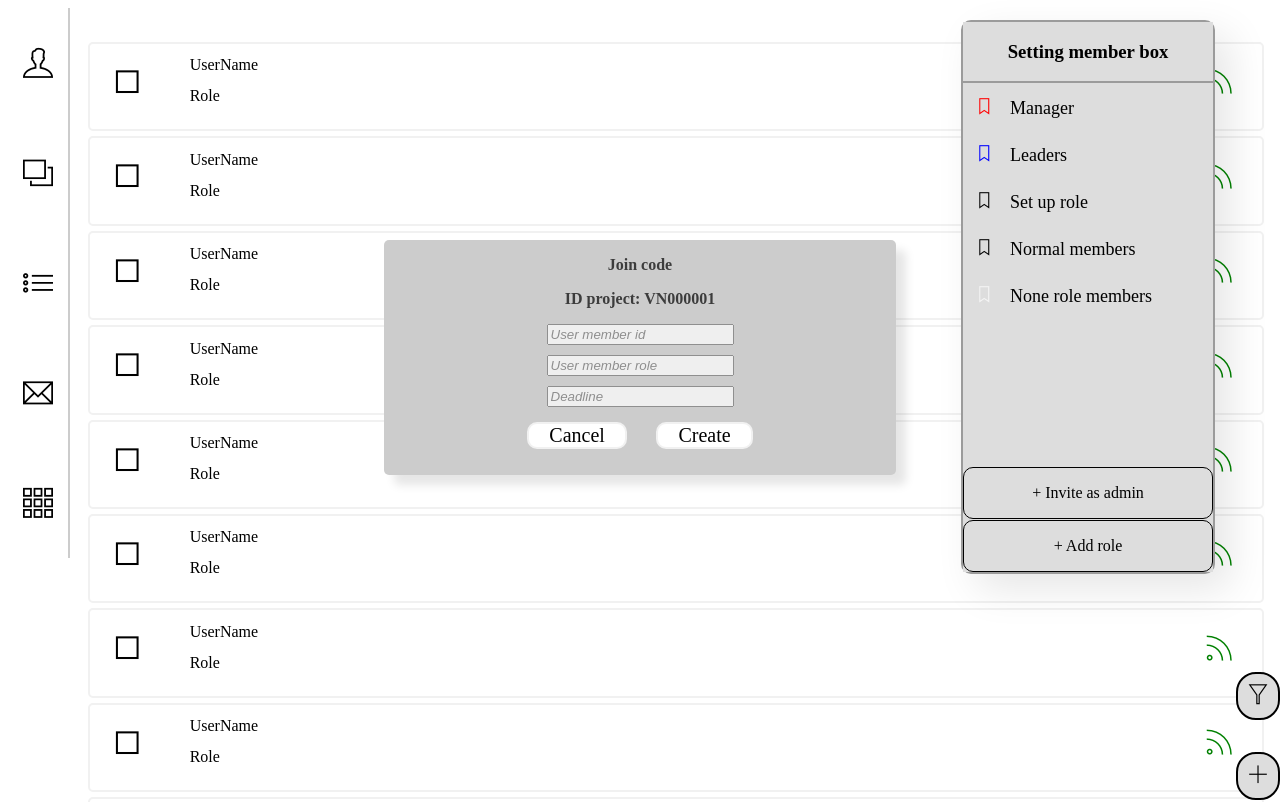
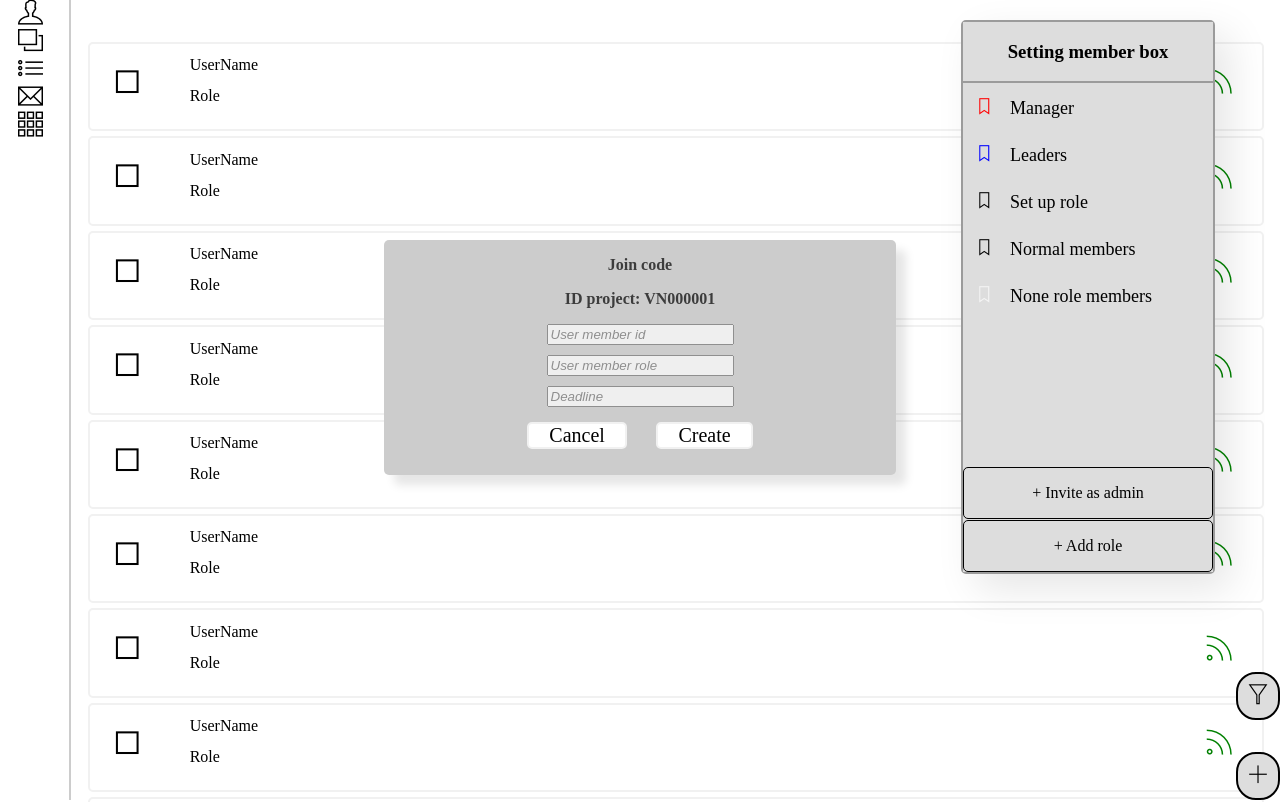
Before and after one commit to KaiDong644/PAS-project, a website: page public/Members.html in a window 1280 px wide. Shown: the top 802 px of the page. Drawn offline with Linux system fonts and the light colour scheme.

Commit message:
fix sidebar

```diff
--- a/public/Members.html
+++ b/public/Members.html
@@ -9,11 +9,11 @@
 </head>
 <body class="col-full">
     <div class="col sidebar">
-        <a href="MyInfo.html"><i class="row ti-user"></i></a>
-        <a href="ProjectManage.html"><i class="row ti-layers"></i></a>
-        <a href="Members.html"><i class="row ti-list"></i></a>
-        <a href="Chat.html"><i class="row ti-email"></i></a>
-        <a href="MyProject.html"><i class="row ti-layout-grid3"></i></a>
+        <a href="MyInfo.html"><i class="row sidebarIcon ti-user"></i></a>
+        <a href="ProjectManage.html"><i class="row sidebarIcon ti-layers"></i></a>
+        <a href="Members.html"><i class="row sidebarIcon ti-list"></i></a>
+        <a href="Chat.html"><i class="row sidebarIcon ti-email"></i></a>
+        <a href="MyProject.html"><i class="row sidebarIcon ti-layout-grid3"></i></a>
     </div>
 
     <div class="col-full content">
--- a/src/css/style.css
+++ b/src/css/style.css
@@ -31,10 +31,10 @@ a {
     margin-top: 16px !important;
 }
 
-.row {
+/* .row {
     margin-left: -10%;
     margin-right: -8px;
-}
+} */
 
 .generalInfo > .row {
     margin-left: 0;
@@ -47,7 +47,7 @@ a {
     clear: both;
 }
 .col {
-    padding-left: 5px;
+    padding-left: 10px;
     padding-right: 5px;
     float: left;
 }
@@ -66,7 +66,14 @@ a {
 
 .sidebar {
     position: fixed;
+    top: 0;
+    bottom: 0;
+    padding-right: 2%;
     border-right: 2px solid #ccc;
+}
+
+.sidebarIcons{
+    margin-left: 20px;
 }
 
 .box {
@@ -77,12 +84,15 @@ a {
 
 .sidebar a i {
     color: black;
-    text-decoration: none;
-    display: block;
-    line-height: 110px;
-    margin-left: 10px;
-    margin-right: 10px;
-    font-size: 30px;
+    top: 0;
+    bottom: 0;
+    /* line-height: 100px; */
+    font-size: 25px;
+}
+
+.sidebarIcon{
+    top: 0;
+    bottom: 0;
 }
 
 .sidebar a {
@@ -236,7 +246,7 @@ a {
 
 .confirmationButton {
     border: 2px solid #f1f1f1;
-    border-radius: 10px;
+    border-radius: 5px;
     background-color: white;
     padding: 0 20px;
     margin-top: 1%;
@@ -256,7 +266,7 @@ a {
     background-color: #ddd;
     box-shadow: 15px 15px 40px rgba(0, 0, 0, 0.1);
     border: #9b9b9b solid 2px;
-    border-radius: 10px;
+    border-radius: 5px;
     height: 550px;
     width: 250px;
     float: right;
@@ -295,7 +305,7 @@ a {
 
 .settingMemberFoot .functionKey, .settingRole{
     border: 1px solid #000;
-    border-radius: 10px;
+    border-radius: 5px;
 }
 
 .settingMemberFoot .functionKey{
@@ -351,7 +361,7 @@ a {
     padding: 10px 30px;
     margin: 2% 10%;
     display: block;
-    border-radius: 10px;
+    border-radius: 5px;
     width: 200px;
     flex-wrap: wrap;
 }
@@ -368,7 +378,7 @@ a {
 }
 
 .followProjectBox {
-    border-radius: 10px;
+    border-radius: 5px;
     font-size: 20px;
     margin: 0 5%;
 }
@@ -380,7 +390,7 @@ a {
 .projectJoin {
     background-color: #ccc;
     border: 2px solid #f1f1f1;
-    border-radius: 10px;
+    border-radius: 5px;
     display: block;
     top: 35%;
     bottom: 35%;
@@ -404,7 +414,7 @@ a {
     height: 55%;
     border: 2px solid black;
     background-color: #ccc;
-    border-radius: 10px;
+    border-radius: 5px;
     display: block;
     top: 25%;
     bottom: 25%;
@@ -434,7 +444,7 @@ a {
     height: 95vh; /* adjust height as needed */
     width: 90vw; /* adjust width as needed */
     border: 1px solid #ddd;
-    border-radius: 10px;
+    border-radius: 5px;
     overflow: hidden;
     float: left;
     margin-left: 7%;
@@ -480,7 +490,7 @@ a {
     background-color: #ccc;
     border-bottom: 1px solid #ddd;
     padding: 10px;
-    border-radius: 10px;
+    border-radius: 5px;
   }
 
   .chat-messages {
@@ -498,7 +508,7 @@ a {
     width: 100%;
     padding: 10px;
     border: 1px solid #ddd;
-    border-radius: 10px;
+    border-radius: 5px;
   }
 
   .chat-input button {
@@ -509,7 +519,7 @@ a {
     margin-bottom: -2%;
     margin-right: -20px;
     border: none;
-    border-radius: 10px;
+    border-radius: 5px;
     cursor: pointer;
     float: right;
   }
@@ -544,7 +554,7 @@ a {
     width: auto;
     position: fixed;
     background-color: #ccc;
-    border-radius: 25px;
+    border-radius: 5px;
     margin: 2% 5%;
     left: 30%;
     top: 25%;
```
